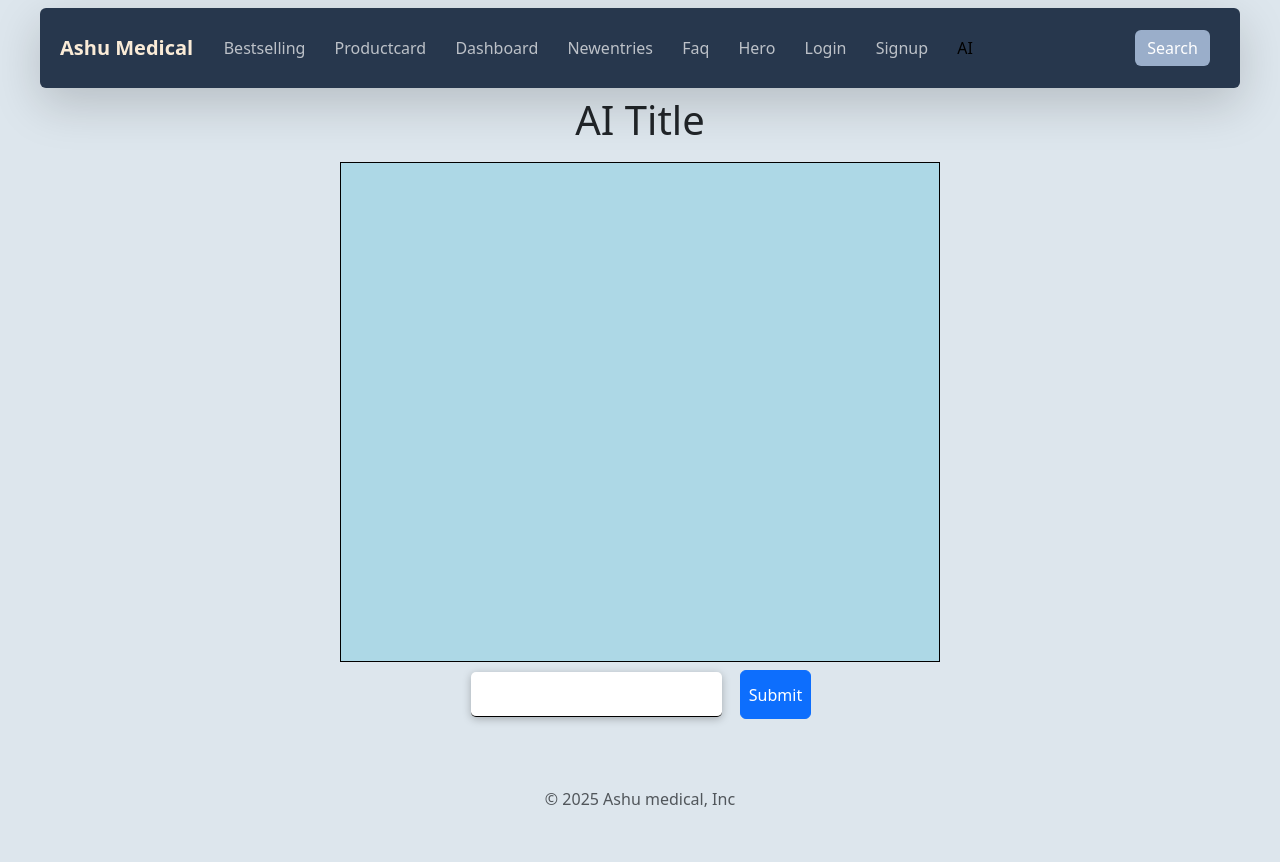
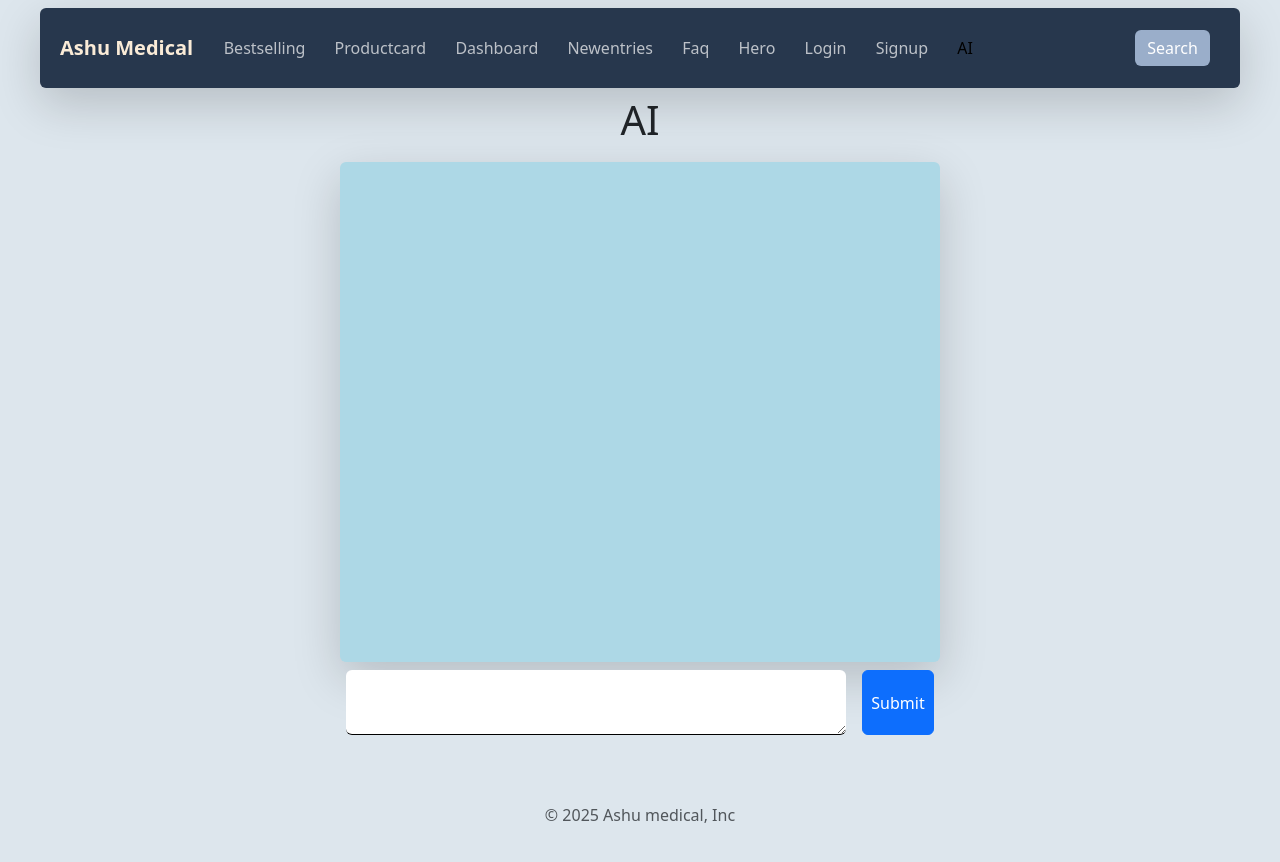
Before and after one commit to shivanshpachauri/AshuMedical, a React (Vite) app in the folder frontend/AshuMedical/: page /ai in a window 1280 px wide. Shown: the top 862 px of the page. Built offline with nearby package versions, Linux system fonts and the light colour scheme.

Commit message:
added some styling in ai component

```diff
--- a/frontend/AshuMedical/src/components/AI/AI.jsx
+++ b/frontend/AshuMedical/src/components/AI/AI.jsx
@@ -36,31 +36,41 @@ export default function Ai() {
       setloadingstate(null);
     }
   };
-
   return (
     <div className="d-flex flex-column justify-content-center align-items-center">
-      <h1>AI Title</h1>
+      <h1>AI </h1>
+
       <div
-        className="d-flex justify-content-center align-items-center"
+        className="d-flex rounded shadow-lg"
         style={{
           marginTop: "10px",
           backgroundColor: "lightblue",
           width: "600px",
           height: "500px",
-          border: "1px solid black",
-          whiteSpace: "normal", // Allow text to wrap
+          whiteSpace: "normal",
           overflow: "scroll",
-          // overflowY: "scroll",
-          // overflowX: "scroll",
         }}
       >
         {loadingstate}
-        <pre style={{ fontSize: "80%", margin: "10px" }}>{response}</pre>
+
+        <pre
+          style={{
+            fontSize: "80%",
+            margin: "10px",
+          }}
+        >
+          {response}
+        </pre>
       </div>
       <div className="d-flex flex-row">
-        <input
-          type="text"
+        <textarea
+          className="rounded m-2 p-2"
           value={message}
+          style={{
+            width: "500px",
+            border: "none",
+            borderBottom: "1px solid black",
+          }}
           onChange={(e) => setMessage(e.target.value)}
         />
         <Button className="m-2 p-2" onClick={sendMessage}>
```
Also changed, not shown: frontend/AshuMedical/src/components/AI/hydration error.txt (added).
